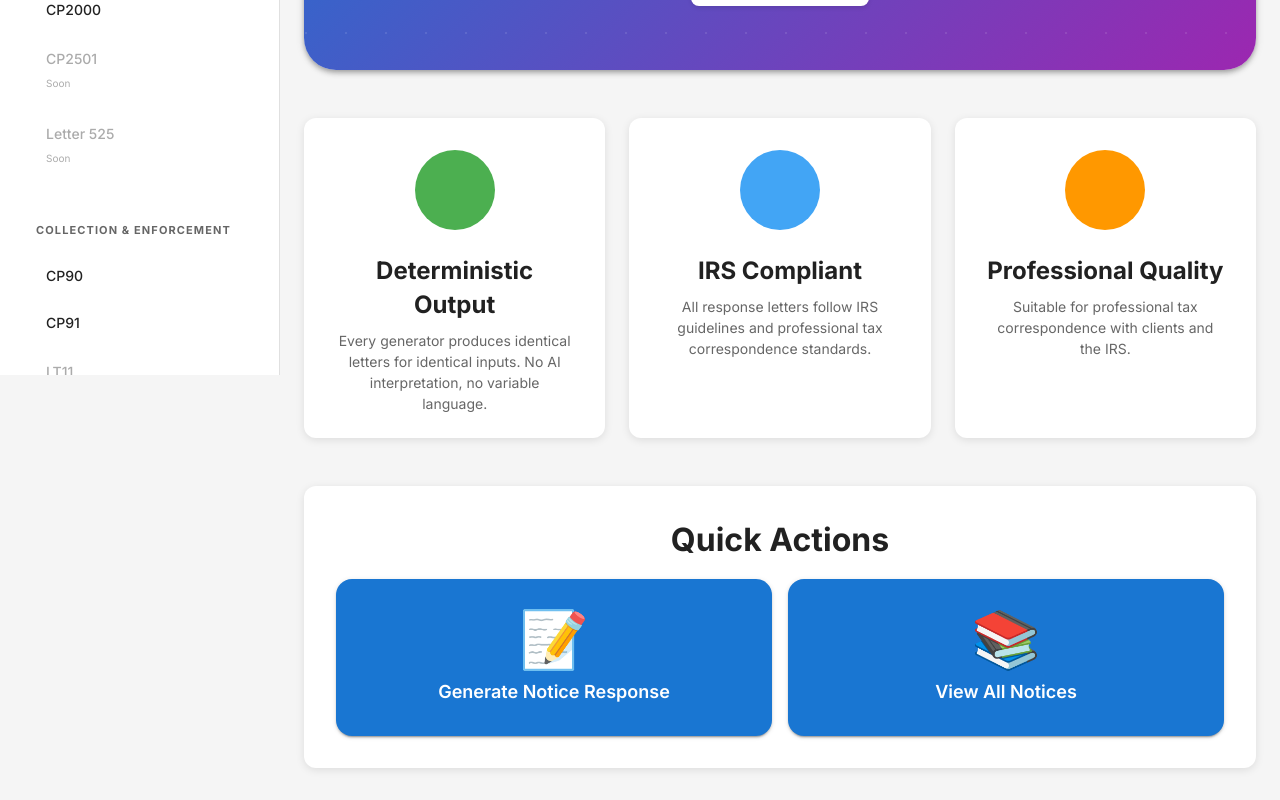
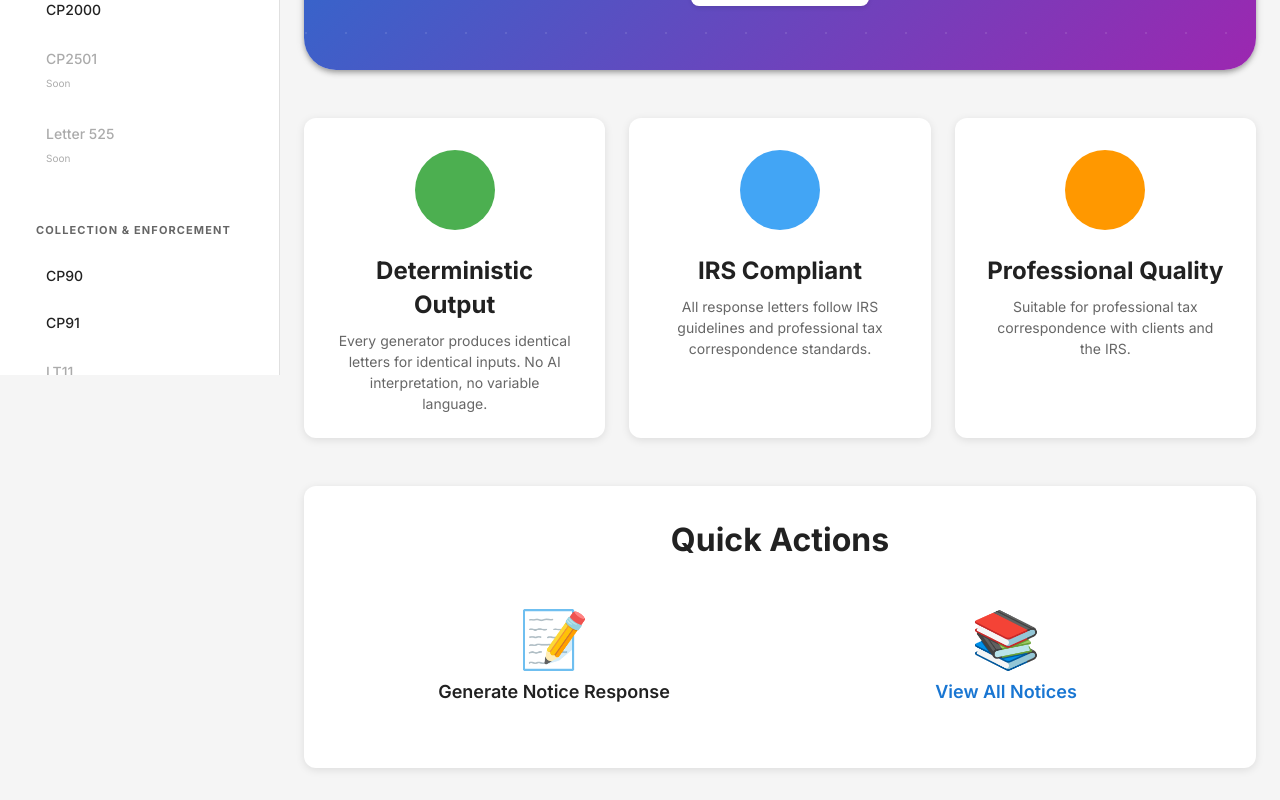
Before and after one commit to adiluzz/irs-response, a Next.js app: page / in a window 1280 px wide. Shown: the part 425-1225 px from the top of the page. Built offline with nearby package versions, Linux system fonts and the light colour scheme; no server answers; sample sign-in values are in the browser's storage; some icons are missing.

Commit message:
Remove background from Quick Actions buttons
- Changed from variant='contained' to variant='text'
- Set backgroundColor to transparent
- Added subtle hover effect with action.hover background
- Maintains button appearance without solid background

```diff
--- a/components/pages/HomePage.tsx
+++ b/components/pages/HomePage.tsx
@@ -215,7 +215,7 @@ export function HomePage() {
             <Button
               component={Link}
               href="/notice"
-              variant="contained"
+              variant="text"
               fullWidth
               sx={{
                 textDecoration: 'none',
@@ -227,9 +227,9 @@ export function HomePage() {
                 alignItems: 'center',
                 gap: 1.5,
                 borderRadius: 2,
-                boxShadow: 2,
+                backgroundColor: 'transparent',
                 '&:hover': {
-                  boxShadow: 4,
+                  backgroundColor: 'action.hover',
                   transform: 'translateY(-2px)',
                 },
                 transition: 'all 0.2s ease-in-out',
@@ -251,7 +251,7 @@ export function HomePage() {
                 fontWeight={600}
                 sx={{
                   fontSize: { xs: '1rem', sm: '1.125rem' },
-                  color: 'inherit',
+                  color: 'text.primary',
                 }}
               >
                 Generate Notice Response
@@ -260,7 +260,7 @@ export function HomePage() {
             <Button
               component={Link}
               href="/notice"
-              variant="contained"
+              variant="text"
               fullWidth
               sx={{
                 textDecoration: 'none',
@@ -272,9 +272,9 @@ export function HomePage() {
                 alignItems: 'center',
                 gap: 1.5,
                 borderRadius: 2,
-                boxShadow: 2,
+                backgroundColor: 'transparent',
                 '&:hover': {
-                  boxShadow: 4,
+                  backgroundColor: 'action.hover',
                   transform: 'translateY(-2px)',
                 },
                 transition: 'all 0.2s ease-in-out',
```
